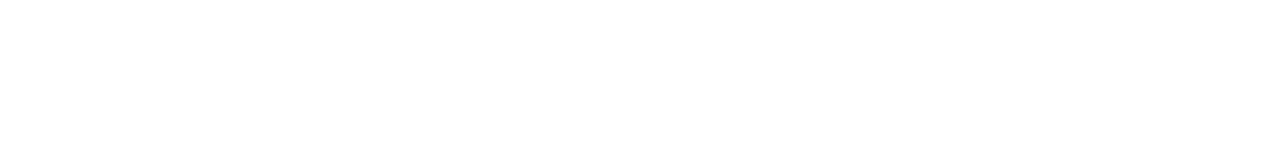
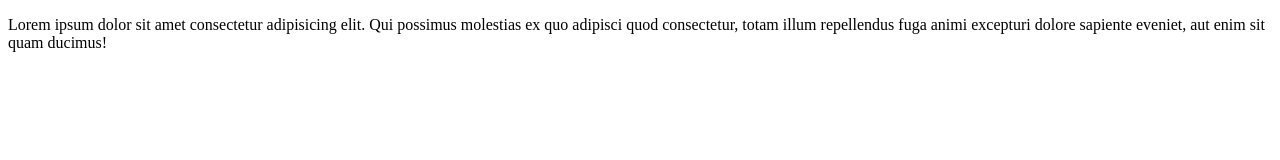
Before and after one commit to fardin-18/my-first-github-repo, a plain HTML site: page index.html in a window 1280 px wide. Drawn offline with Linux system fonts and the light colour scheme.

Commit message:
first commit

```diff
--- a/index.html
+++ b/index.html
@@ -6,6 +6,6 @@
     <title>My first Ever Github Repo </title>
 </head>
 <body>
-
+    <p>Lorem ipsum dolor sit amet consectetur adipisicing elit. Qui possimus molestias ex quo adipisci quod consectetur, totam illum repellendus fuga animi excepturi dolore sapiente eveniet, aut enim sit quam ducimus!</p>
 </body>
 </html>
```
